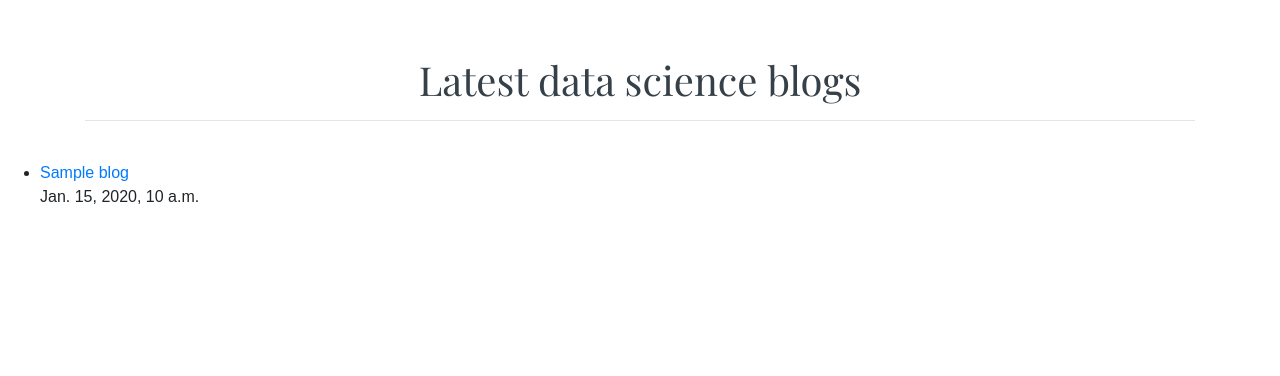
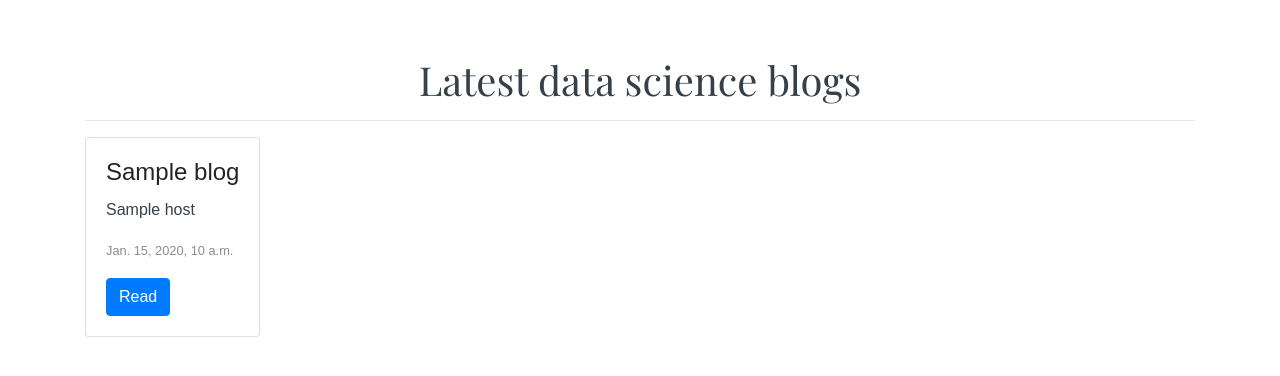
Before and after one commit to SamLubbers/datascience_blogfinder, a Django app: template django_frontend/latest_blogs/templates/latest_blogs/blogs.html in a window 1280 px wide. Shown: the top 376 px of the page. Run offline with Django 3.2, Linux system fonts and the light colour scheme; the template is opened without the code that fills it: most values are stand-ins (such as "Sample title", 1, 10 or a date in 2020); data that the repository does not hold is empty; style sheets or scripts are compiled from the project's sources; some libraries are stand-ins or nearby versions.

Commit message:
converted links to blogs into masonry like columns using bootstrap4 cards

```diff
--- a/django_frontend/latest_blogs/static/latest_blogs/stylesheets/style.scss
+++ b/django_frontend/latest_blogs/static/latest_blogs/stylesheets/style.scss
@@ -1,17 +1,42 @@
 // invoke './manage.py compilescss' to compile manually
 $primary: #354048;
 $secondary: #5AACFC;
-$break_small: 475px;
+$break-small: 475px;
+$break-medium: 575px;
+$break-large: 1100px;
+
 
 body{
 	font-family: sans-serif;
 }
+
 #title{
     font-family: 'Playfair Display', serif;
     color: $primary;
     text-align: center;
     margin-top: 5%;
-    @media screen and (max-width: $break_small){
+    @media (max-width: $break-small){
         font-size: 30px;
     }
 }
+
+.gray{
+	color: $primary;
+}
+.col-centered{
+	float: none;
+	margin: 0 auto;
+}
+.card-columns{
+	display: inline-block;
+	@media (max-width: $break-large) {
+    -webkit-column-count: 2;
+    -moz-column-count: 2;
+    column-count: 2;
+	}
+	@media (max-width: $break-medium) {
+		-webkit-column-count: 1;
+		-moz-column-count: 1;
+		column-count: 1;
+	}
+}
--- a/django_frontend/latest_blogs/templates/latest_blogs/base.html
+++ b/django_frontend/latest_blogs/templates/latest_blogs/base.html
@@ -21,9 +21,9 @@
                 <hr>
             </div>
         </div>
-    </div>
-    <div>
-        {% block content %}{% endblock %}
+    </div class="container">
+    <div class="container">
+			{% block content %}{% endblock %}
     </div>
     <!-- Bootstrap JS -->
     <script src="https://code.jquery.com/jquery-3.2.1.slim.min.js" integrity="sha384-KJ3o2DKtIkvYIK3UENzmM7KCkRr/rE9/Qpg6aAZGJwFDMVNA/GpGFF93hXpG5KkN" crossorigin="anonymous"></script>
--- a/django_frontend/latest_blogs/templates/latest_blogs/blogs.html
+++ b/django_frontend/latest_blogs/templates/latest_blogs/blogs.html
@@ -4,15 +4,18 @@
 
 {% block content %}
 	{% if latest_blogs %}
-        <ul>
-          {% for blog in latest_blogs %}
-            <br>
-          	<li>
-                <a href="{{blog.url}}" target="_blank">{{blog.title}}</a>
-								<p>{{blog.pub_date}}</p>
-            </li>
-          {% endfor %}
-        </ul>
+		<div class="card-columns">
+		{% for blog in latest_blogs %}
+			<div class="card">
+				<div class="card-body">
+					<h4 class="card-title">{{blog.title}}</h4>
+					<p class="card-text gray">{{blog.host}}</p>
+					<p class="card-text"><small class="text-muted">{{blog.pub_date}}</small></p>
+					<a href="{{blog.url}}" target="_blank" class="btn btn-primary">Read</a>
+				</div>
+			</div>
+		{% endfor %}
+		</div>
 	{% else %}
 	<p>no blogs are available</p>
 	{% endif %}
```
Also changed, not shown: django_frontend/compiled_statics/latest_blogs/stylesheets/style.css (+11 -1 lines), 1 other file.
